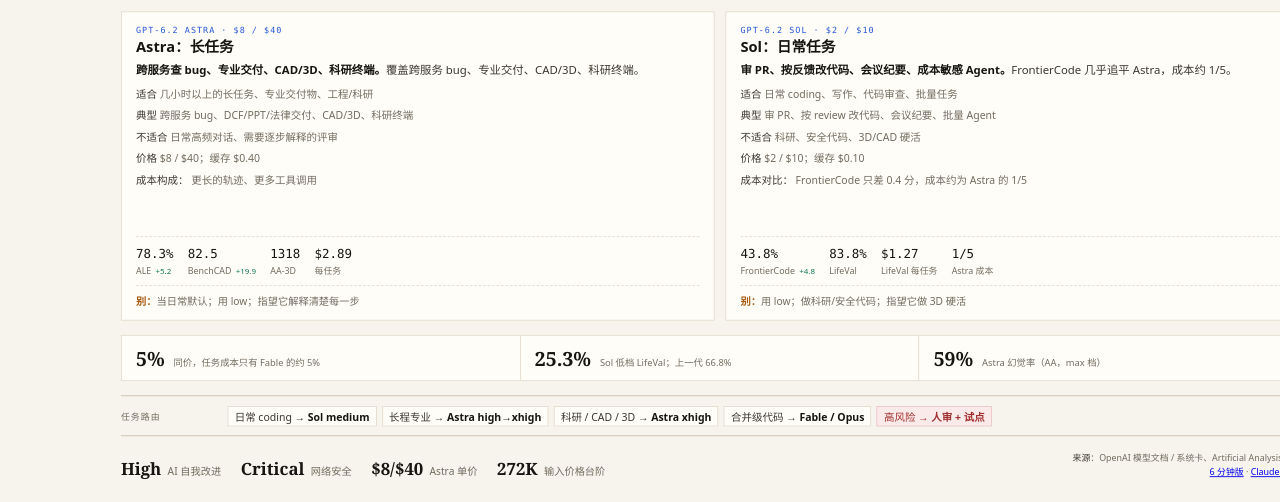
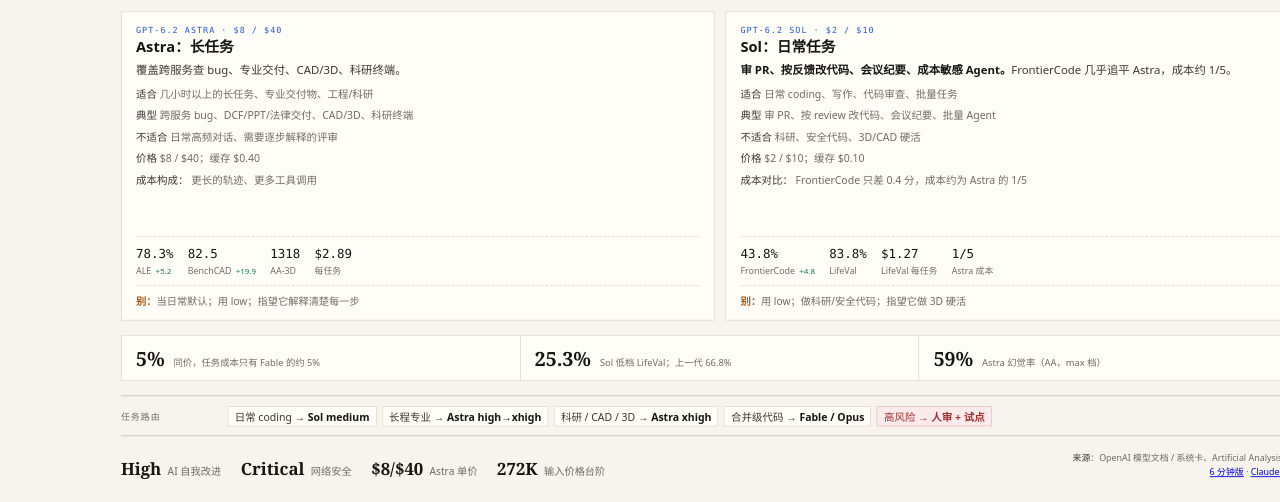
Before and after one commit to wjiajia413-debug/card, a plain HTML site: page gpt62-one.html in a window 1280 px wide. Shown: the part 348-850 px from the top of the page. Drawn offline with Linux system fonts and the light colour scheme.

Commit message:
Fix duplicate card text

```diff
--- a/gpt62-one.html
+++ b/gpt62-one.html
@@ -140,7 +140,7 @@
     <article class="role">
       <div class="who">GPT-6.2 ASTRA · $8 / $40</div>
       <h3>Astra：长任务</h3>
-      <p><b>跨服务查 bug、专业交付、CAD/3D、科研终端。</b>覆盖跨服务 bug、专业交付、CAD/3D、科研终端。</p>
+      <p>覆盖跨服务查 bug、专业交付、CAD/3D、科研终端。</p>
       <p class="fit"><b>适合</b> 几小时以上的长任务、专业交付物、工程/科研</p>
       <p class="fit"><b>典型</b> 跨服务 bug、DCF/PPT/法律交付、CAD/3D、科研终端</p>
       <p class="fit"><b>不适合</b> 日常高频对话、需要逐步解释的评审</p>
```
